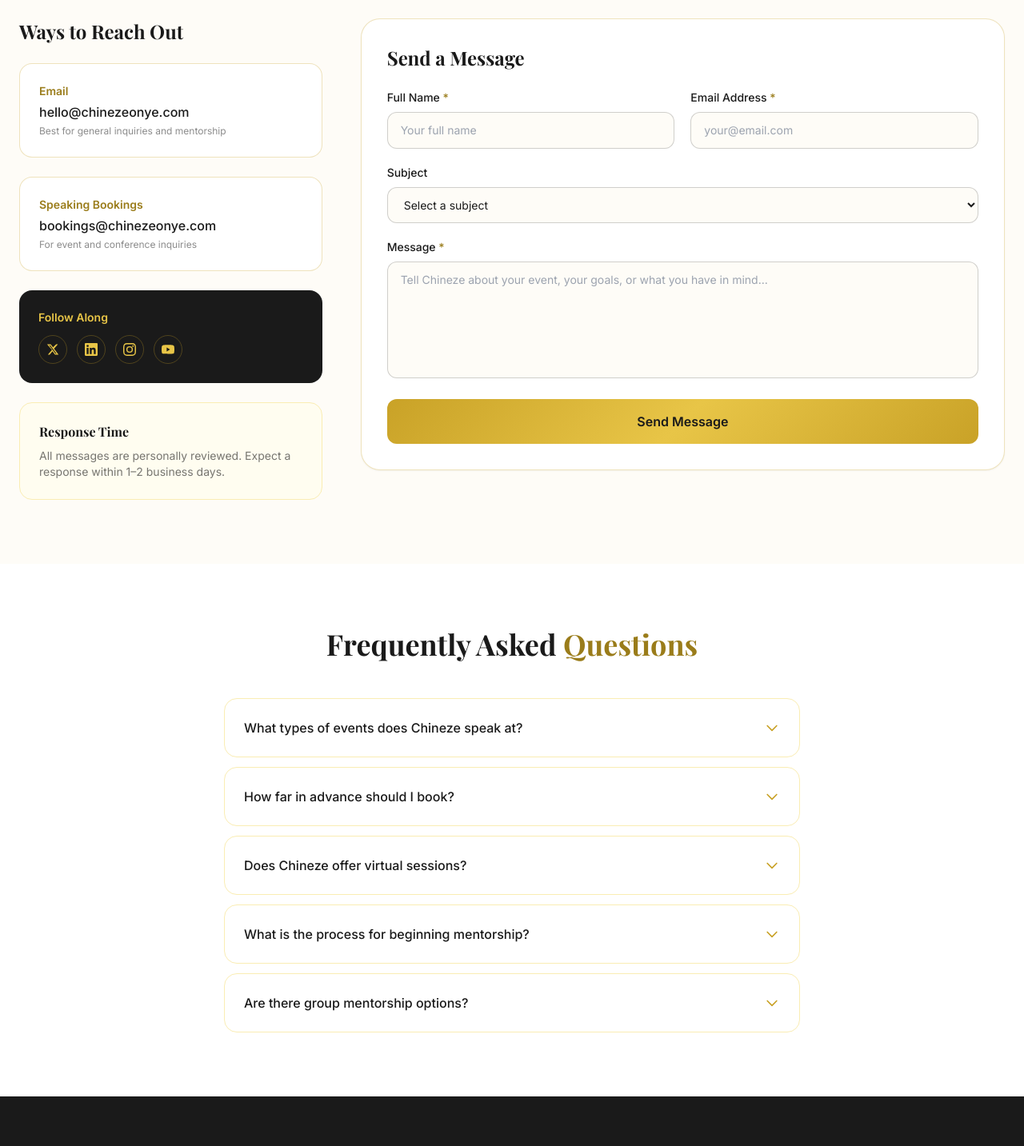
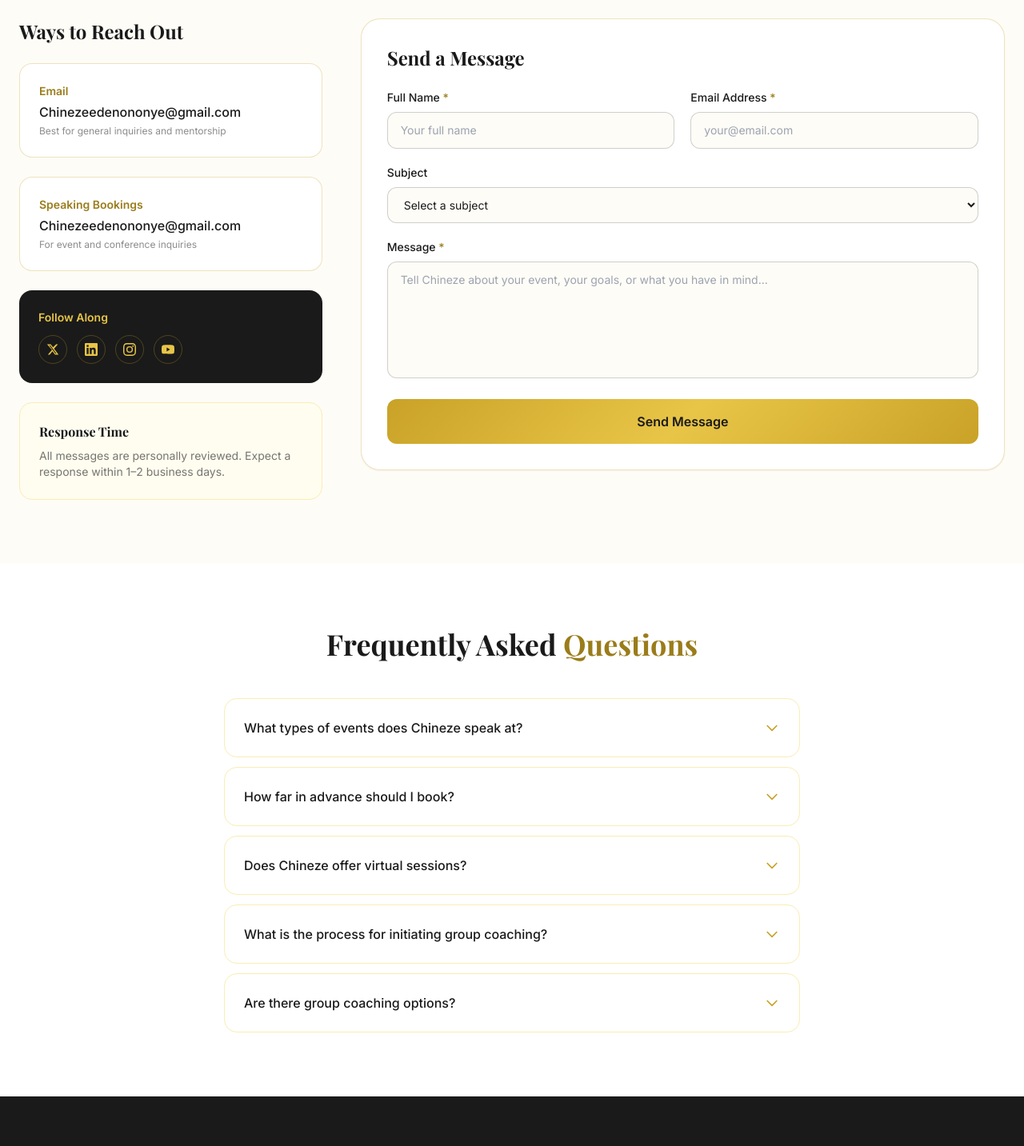
Before and after one commit to Johnomaji/chinezeononye, a Next.js app: page /contact in a window 1280 px wide. Shown: the part 480-1913 px from the top of the page at 80% size. Built offline with nearby package versions, Linux system fonts and the light colour scheme; no server answers; a web font is replaced by a local one.

Commit message:
contact page

```diff
--- a/app/contact/page.tsx
+++ b/app/contact/page.tsx
@@ -10,19 +10,19 @@ const faqs = [
   },
   {
     q: 'How far in advance should I book?',
-    a: 'For keynote speaking, we recommend booking at least 8–12 weeks in advance for the best availability. For workshops and mentorship sessions, 4–6 weeks is usually sufficient.',
+    a: 'For keynote speaking, we recommend booking at least 3-4 weeks in advance for the best availability. For workshops and group coaching sessions, 4–6 weeks is usually sufficient.',
   },
   {
     q: 'Does Chineze offer virtual sessions?',
-    a: 'Yes! Chineze is fully equipped and experienced in delivering impactful virtual keynotes, workshops, and mentorship sessions via Zoom, Teams, and other platforms.',
+    a: 'Yes! Chineze is fully equipped and experienced in delivering impactful virtual keynotes, workshops, and group coaching sessions via Zoom, Teams, and other platforms.',
   },
   {
-    q: 'What is the process for beginning mentorship?',
-    a: 'Start by submitting the contact form. We will schedule a 30-minute discovery call to understand your goals, then propose a customized mentorship plan.',
+    q: 'What is the process for initiating group coaching?',
+    a: 'Start by submitting the contact form. We will schedule a 30-minute discovery call to understand your goals, then propose a customized group coaching plan.',
   },
   {
-    q: 'Are there group mentorship options?',
-    a: 'Yes! Chineze offers both individual and group mentorship programs. Group cohorts are a cost-effective way for organizations to develop multiple leaders simultaneously.',
+    q: 'Are there group coaching options?',
+    a: 'Yes! Chineze offers small group, medium group and large group coaching programs. Group cohorts are a cost-effective way for organizations to develop multiple leaders simultaneously.',
   },
 ]
 
@@ -96,15 +96,15 @@ export default function ContactPage() {
             {[
               {
                 title: 'Email',
-                value: 'hello@chinezeonye.com',
+                value: 'Chinezeedenononye@gmail.com',
                 desc: 'Best for general inquiries and mentorship',
-                href: 'mailto:hello@chinezeonye.com',
+                href: 'mailto:Chinezeedenononye@gmail.com',
               },
               {
                 title: 'Speaking Bookings',
-                value: 'bookings@chinezeonye.com',
+                value: 'Chinezeedenononye@gmail.com',
                 desc: 'For event and conference inquiries',
-                href: 'mailto:bookings@chinezeonye.com',
+                href: 'mailto:Chinezeedenononye@gmail.com',
               },
             ].map(contact => (
               <div key={contact.title} className="bg-white rounded-2xl p-6 gold-border">
@@ -219,10 +219,12 @@ export default function ContactPage() {
                   >
                     <option value="">Select a subject</option>
                     <option value="Speaking Engagement">Speaking Engagement</option>
-                    <option value="Mentorship Program">Mentorship Program</option>
+                    <option value="school">School talks on boy child</option>
+                    <option value="Group Coaching">Group Coaching</option>
                     <option value="Workshop / Training">Workshop / Training</option>
                     <option value="Sonspiration / Boy Child">Sonspiration / Boy Child</option>
                     <option value="Media Inquiry">Media Inquiry</option>
+                    <option value="The Unstoppable you">Our Signature Course: The Unstoppable you</option>
                     <option value="General Inquiry">General Inquiry</option>
                     <option value="Other">Other</option>
                   </select>
```
